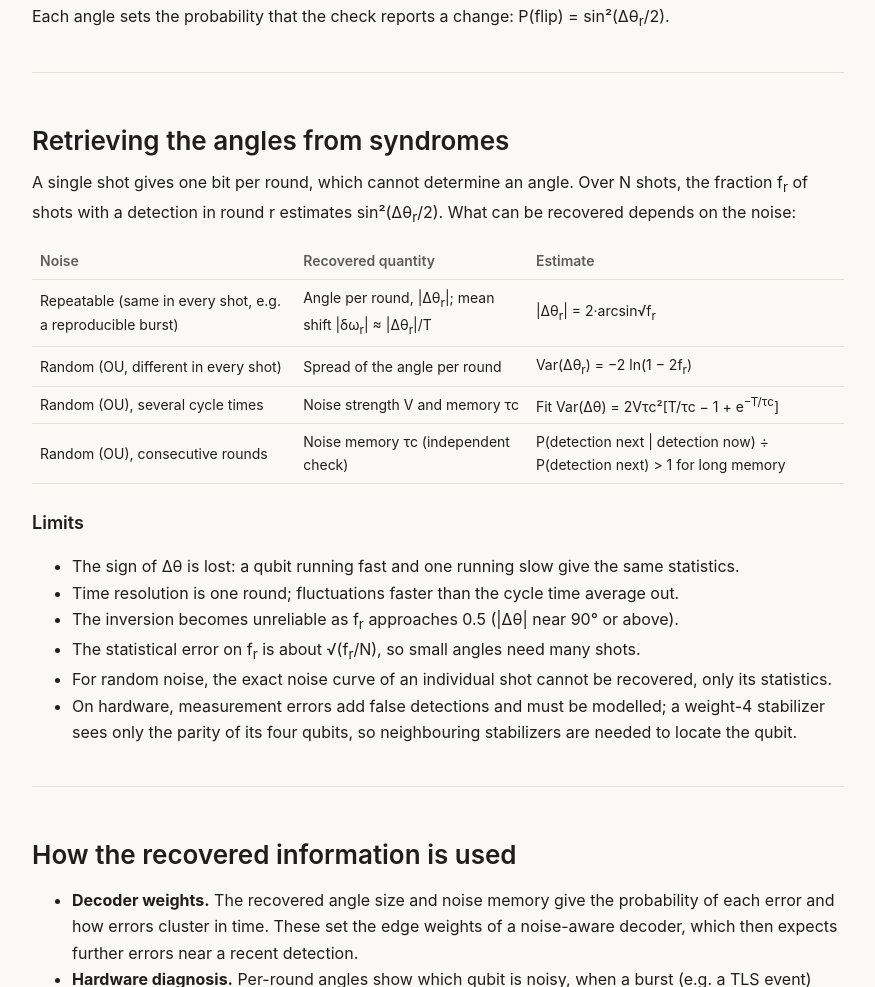
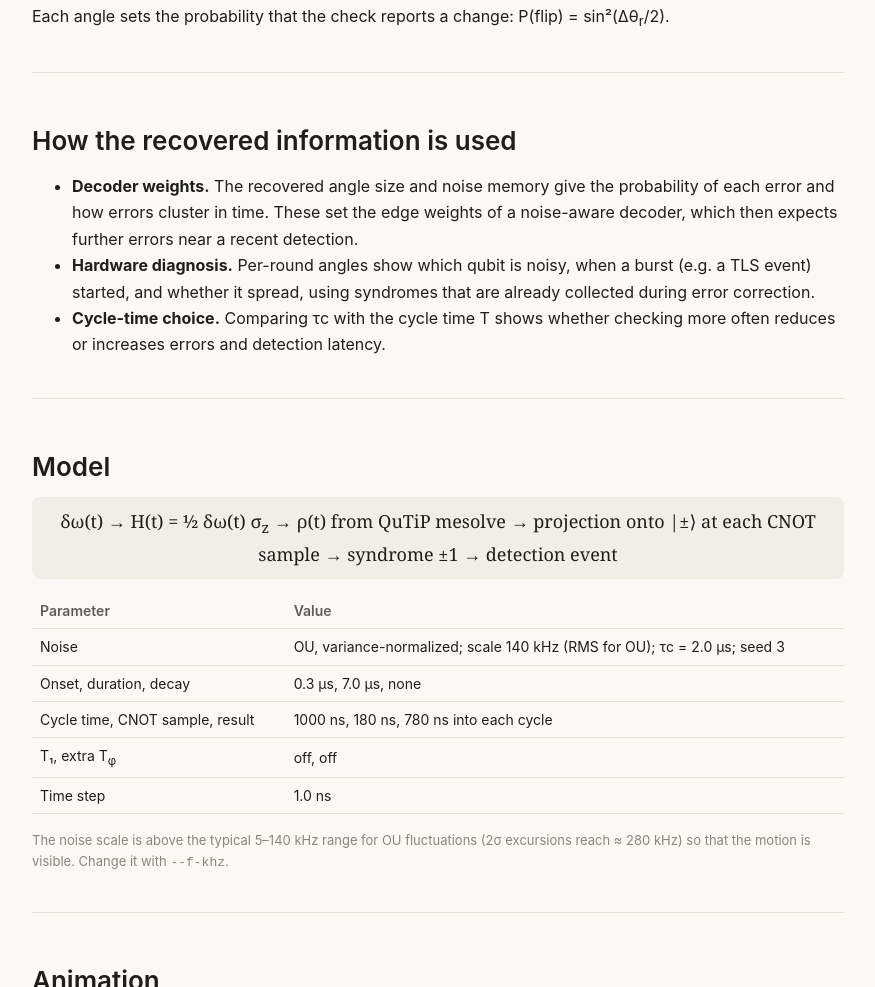
Before and after one commit to D51ngh/Simulation-1, a plain HTML site: page qutip.html in a window 1280 px wide. Shown: the part 1200-2187 px from the top of the page, without its empty margins (202-1077 px from the left). Drawn offline with Linux system fonts and the light colour scheme.

Commit message:
Remove the retrieval and limits section from the QuTiP page
Co-Authored-By: Claude Opus 5.5 <noreply@anthropic.com>
Claude-Session: https://claude.ai/code/session_01GkvKrm453Y6wpNMj2RcGix

```diff
--- a/qutip.html
+++ b/qutip.html
@@ -32,26 +32,6 @@
   <p>Example: a steady shift of 100 kHz is 2π × 0.1 = 0.63 rad/µs, so a 1 µs round accumulates 0.63 rad ≈ 36°. For fluctuating noise the integral is evaluated in 1 ns steps.</p>
   <p>Here QuTiP solves H(t) numerically instead of using this formula. The two agree to within 0.01° in every round (table below), which confirms the formula for pure dephasing. Gates, T₁ or leakage would require the numerical solution.</p>
   <p>Each angle sets the probability that the check reports a change: P(flip) = sin²(Δθ<sub>r</sub>/2).</p>
-</section>
-<section class="chapter">
-  <h2>Retrieving the angles from syndromes</h2>
-  <p>A single shot gives one bit per round, which cannot determine an angle. Over N shots, the fraction f<sub>r</sub> of shots with a detection in round r estimates sin²(Δθ<sub>r</sub>/2). What can be recovered depends on the noise:</p>
-  <table class="simple">
-    <tr><th>Noise</th><th>Recovered quantity</th><th>Estimate</th></tr>
-    <tr><td>Repeatable (same in every shot, e.g. a reproducible burst)</td><td>Angle per round, |Δθ<sub>r</sub>|; mean shift |δω<sub>r</sub>| ≈ |Δθ<sub>r</sub>|/T</td><td>|Δθ<sub>r</sub>| = 2·arcsin√f<sub>r</sub></td></tr>
-    <tr><td>Random (OU, different in every shot)</td><td>Spread of the angle per round</td><td>Var(Δθ<sub>r</sub>) = −2 ln(1 − 2f<sub>r</sub>)</td></tr>
-    <tr><td>Random (OU), several cycle times</td><td>Noise strength V and memory τc</td><td>Fit Var(Δθ) = 2Vτc²[T/τc − 1 + e<sup>−T/τc</sup>]</td></tr>
-    <tr><td>Random (OU), consecutive rounds</td><td>Noise memory τc (independent check)</td><td>P(detection next | detection now) ÷ P(detection next) &gt; 1 for long memory</td></tr>
-  </table>
-  <h3>Limits</h3>
-  <ul>
-    <li>The sign of Δθ is lost: a qubit running fast and one running slow give the same statistics.</li>
-    <li>Time resolution is one round; fluctuations faster than the cycle time average out.</li>
-    <li>The inversion becomes unreliable as f<sub>r</sub> approaches 0.5 (|Δθ| near 90° or above).</li>
-    <li>The statistical error on f<sub>r</sub> is about √(f<sub>r</sub>/N), so small angles need many shots.</li>
-    <li>For random noise, the exact noise curve of an individual shot cannot be recovered, only its statistics.</li>
-    <li>On hardware, measurement errors add false detections and must be modelled; a weight-4 stabilizer sees only the parity of its four qubits, so neighbouring stabilizers are needed to locate the qubit.</li>
-  </ul>
 </section>
 <section class="chapter">
   <h2>How the recovered information is used</h2>
```
